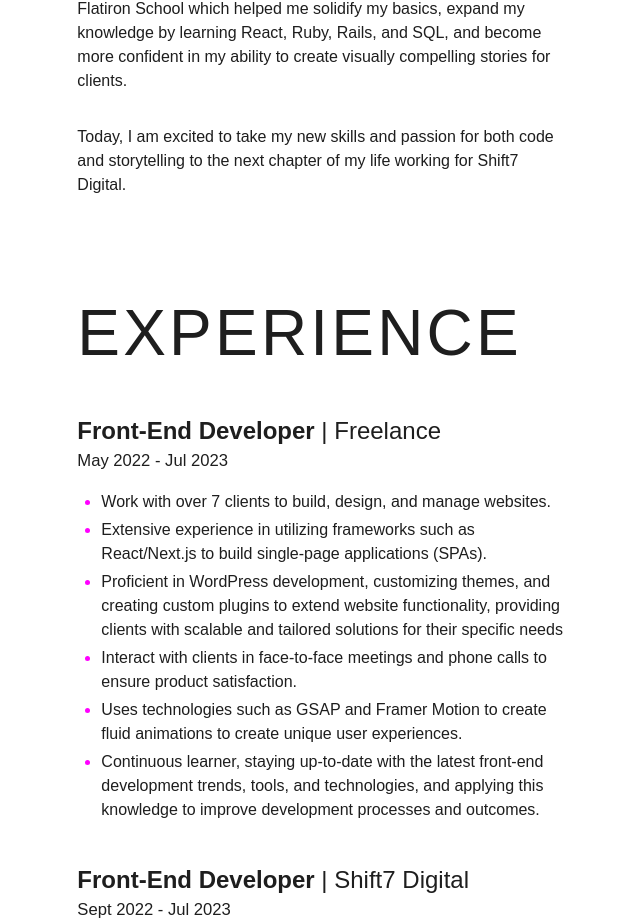
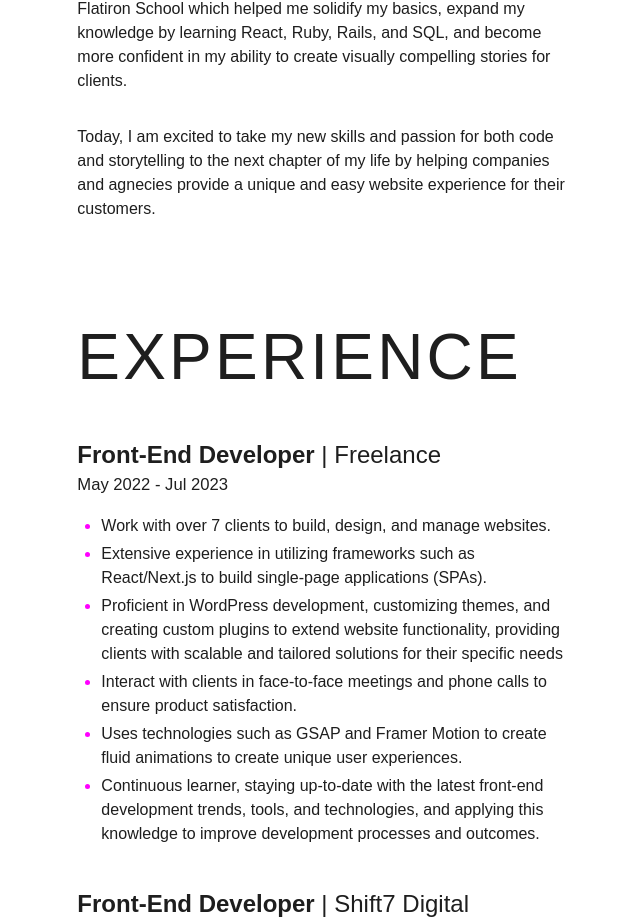
Before and after one commit to evan-chernicky/personal-website, a React (Create React App) app: page /about in a window 1280 px wide. Shown: the part 919-1841 px from the top of the page, without its empty margins (360-1000 px from the left). Built offline with nearby package versions, Linux system fonts and the light colour scheme; a web font is replaced by a local one.

Commit message:
updated some copy

```diff
--- a/src/components/About.js
+++ b/src/components/About.js
@@ -71,7 +71,7 @@ function About() {
                         <p className="text-black dark:text-white mb-3">From my earliest memories, I have been captivated by stories. In 2005, I went to see the Space Shuttle take off and became curious about the motivation of an explorer risking their life to discover the last frontier. This same fascination led me daydream about adventures in faraway places, listen to podcasts about the rise and fall of the Roman empire, dive into the deep fictional lore of the Halo video game franchise, and occasionally even sketch out ideas for novels on sheets of papers. Years later, this same passion for storytelling would lead me to graduate with a degree from Denison University with a degree in Communication.</p>
                         <p className="text-black dark:text-white mb-8">Meanwhile, computers were always a fun tool for me to express myself. I created my first personal website on Weebly when I was in 8th grade, and remember being impressed to understand basic HTML. I later took an AP Java class in high school where I began to understand how far the programming rabbit hole went. While throughout college I helped my dad’s small business by managing his WordPress website, I never truly considered a career in web development until I started creating custom WordPress themes while working as an intern at an adverting agency called Model B.</p>
                         <p className="text-black dark:text-white mb-8">It was while I was at Model B, I discovered that I could help others create stories for companies to help sell their products using web development technologies. Advancing from intern, to Creative Technologist, and eventually to team manager, I learned the basics of the web, HTML, CSS, and JavaScript while also customizing WordPress templates with PHP.  After three years, I left to attend Flatiron School which helped me solidify my basics, expand my knowledge by learning React, Ruby, Rails, and SQL, and become more confident in my ability to create visually compelling stories for clients.</p>
-                        <p className="text-black dark:text-white mb-8">Today, I am excited to take my new skills and passion for both code and storytelling to the next chapter of my life working for Shift7 Digital.</p>
+                        <p className="text-black dark:text-white mb-8">Today, I am excited to take my new skills and passion for both code and storytelling to the next chapter of my life by helping companies and agnecies provide a unique and easy website experience for their customers.</p>
                     </div>
                 </div>
             </section>
```
